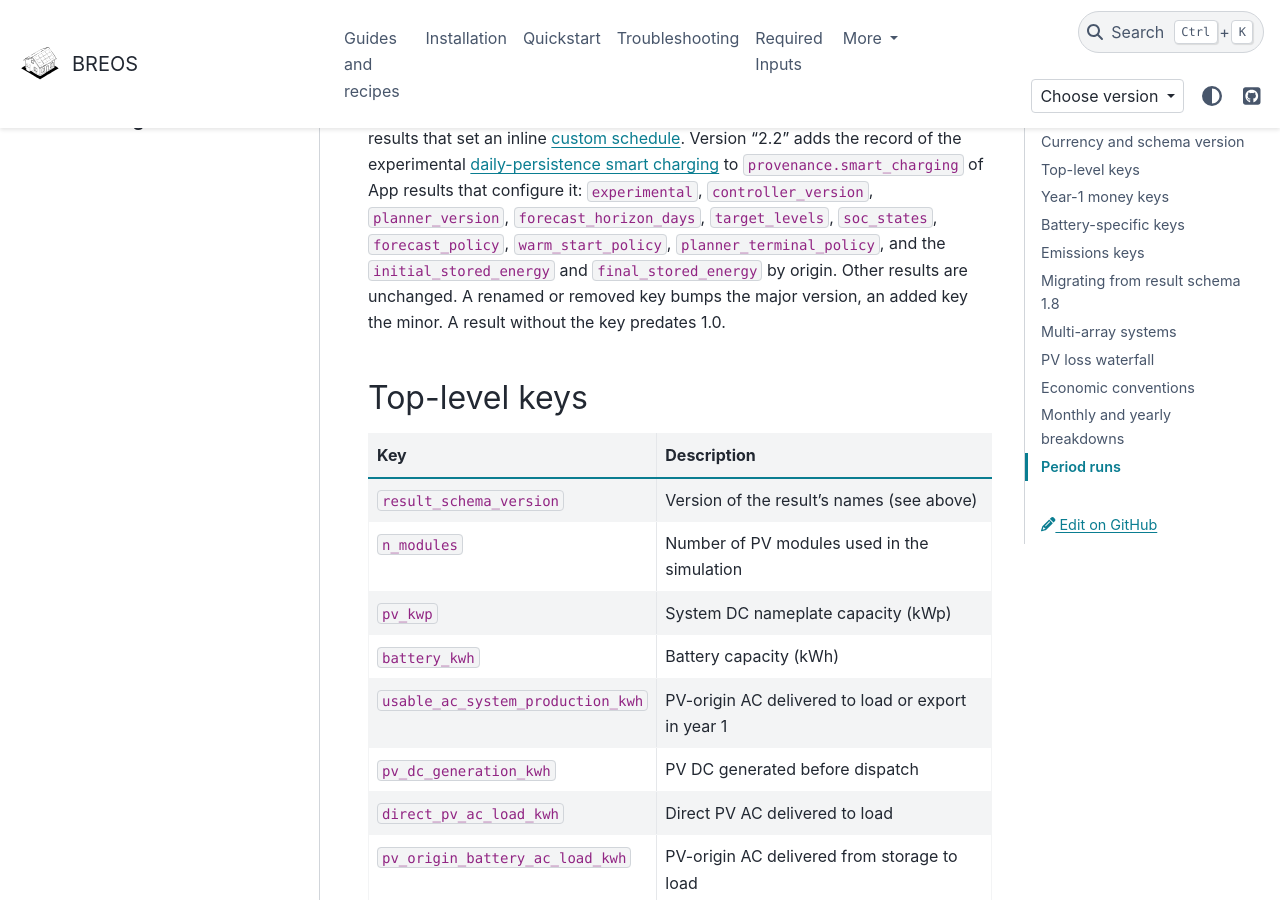
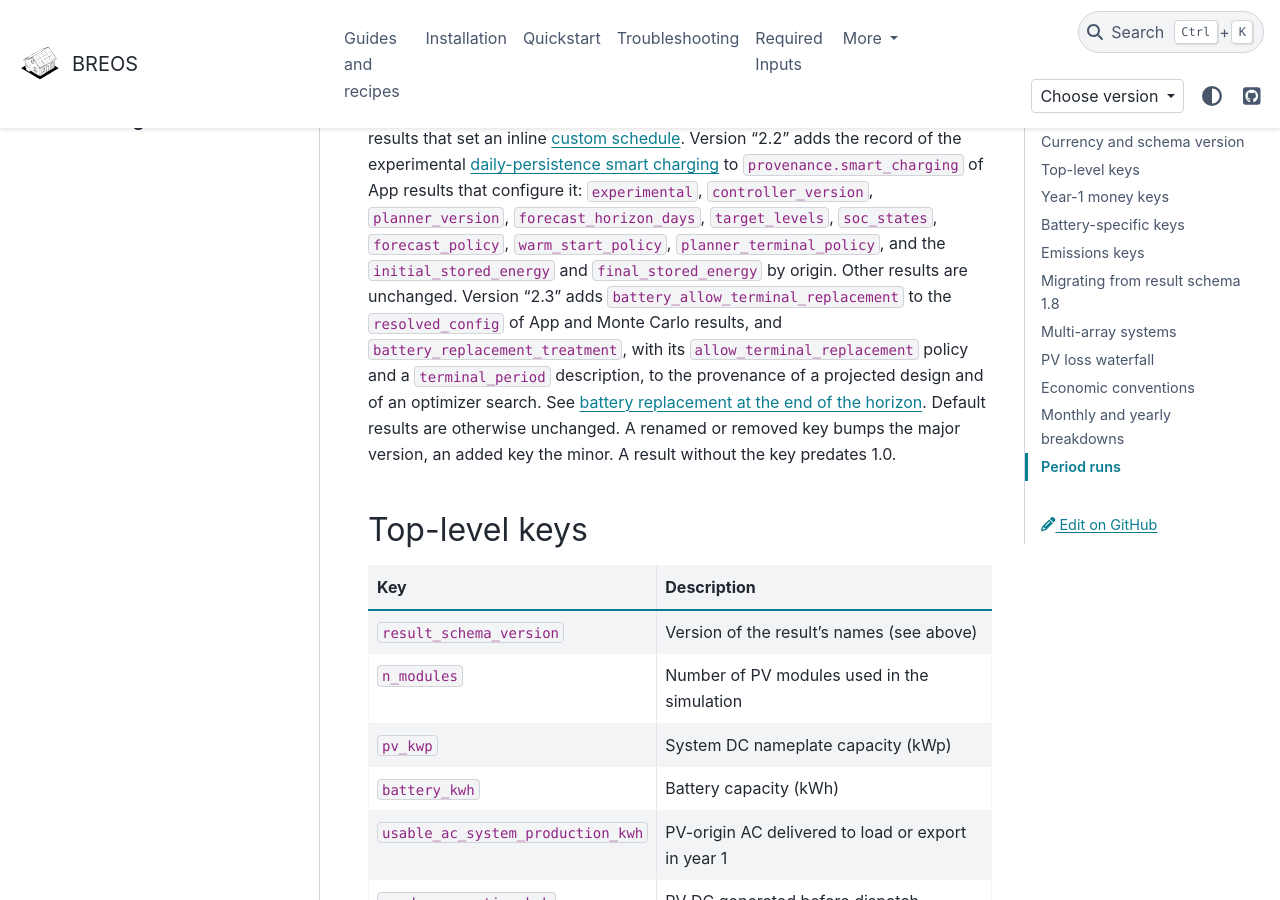
Before and after one commit to Str4vinci/breos, a Sphinx documentation site: the page built from docs/getting-started/interpreting-results.md, in a window 1280 px wide and 900 px high, scrolled down 951 px. Built offline with Sphinx 7.4.7 and the PyData theme 0.15.4, drawn with Linux system fonts in a browser that asks for light colours; comment, search, counter and statistics services are not loaded.

Commit message:
docs: record schema 2.3 and name the final degradation period

```diff
--- a/docs/getting-started/interpreting-results.md
+++ b/docs/getting-started/interpreting-results.md
@@ -46,6 +46,13 @@ to `provenance.smart_charging` of App results that configure it:
 `warm_start_policy`, `planner_terminal_policy`, and the
 `initial_stored_energy` and `final_stored_energy` by origin. Other results
 are unchanged.
+Version "2.3" adds `battery_allow_terminal_replacement` to the
+`resolved_config` of App and Monte Carlo results, and
+`battery_replacement_treatment`, with its `allow_terminal_replacement`
+policy and a `terminal_period` description, to the provenance of a projected
+design and of an optimizer search. See
+[battery replacement at the end of the horizon](configuration.md#battery-replacement-at-the-end-of-the-horizon).
+Default results are otherwise unchanged.
 A renamed or removed key bumps the
 major version, an added key the minor. A result without the key predates 1.0.
 
```
Also changed, not shown: 2 other files.
